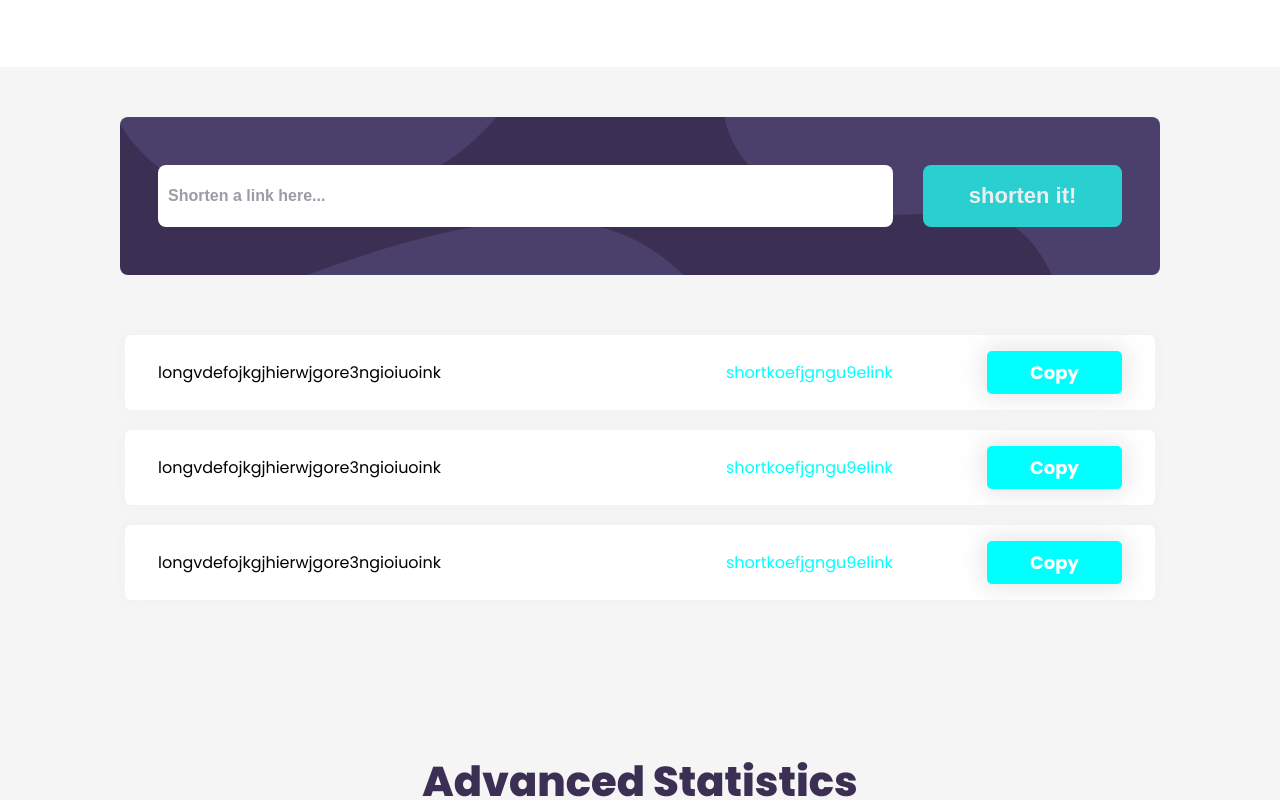
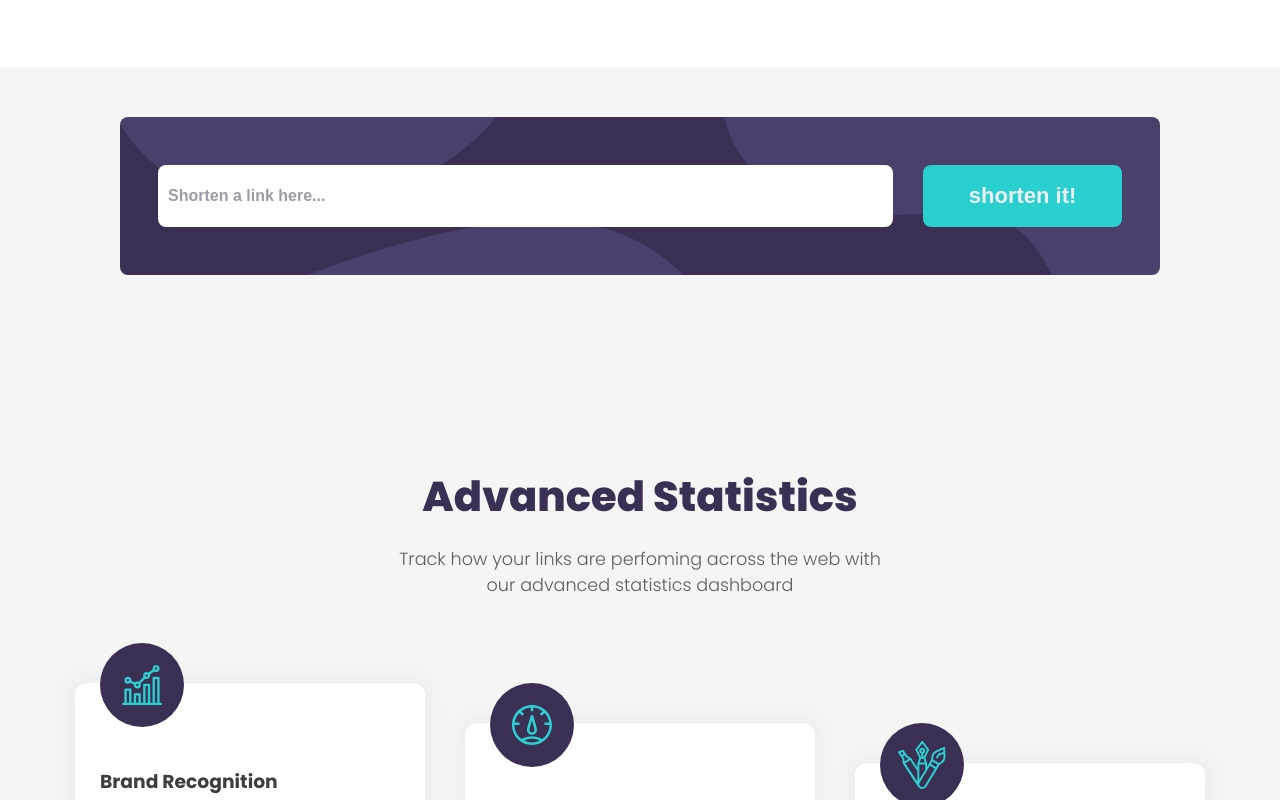
Before and after one commit to 0Kwanele0/url-shortening, a React (Create React App) app: page / in a window 1280 px wide. Shown: the part 728-1528 px from the top of the page. Built offline with nearby package versions, Linux system fonts and the light colour scheme.

Commit message:
conneted to api and local storage

```diff
--- a/src/App.js
+++ b/src/App.js
@@ -13,7 +13,7 @@ function App() {
       <Nav />
       <Showcase />
       <Url />
-      <ShowLink />
+      <ShowLink list={JSON.parse(window.localStorage.getItem('links'))} />
       <Statistics />
       <Link />
       <Footer />
--- a/src/components/ShowLink/ShowLink.js
+++ b/src/components/ShowLink/ShowLink.js
@@ -1,24 +1,26 @@
 import React from 'react'
 import './styles/showlink.css'
 
-function ShowLink() {
+function ShowLink(props) {
     return (
         <div className="show">
-            <div className="show__indi">
-                <h5 className="long-link">longvdefojkgjhierwjgore3ngioiuoink</h5>
-                <h5 className="short-link">shortkoefjgngu9elink</h5>
-                <button>Copy</button>
-           </div>
-            <div className="show__indi">
-                <h5 className="long-link">longvdefojkgjhierwjgore3ngioiuoink</h5>
-                <h5 className="short-link">shortkoefjgngu9elink</h5>
-                <button>Copy</button>
-           </div>
-            <div className="show__indi">
-                <h5 className="long-link">longvdefojkgjhierwjgore3ngioiuoink</h5>
-                <h5 className="short-link">shortkoefjgngu9elink</h5>
-                <button>Copy</button>
-           </div>
+            {props.list &&
+                props.list.map((item, key) => {
+                    console.log(item)
+                    return (
+                    <div key={key} className="show__indi">
+                            <h5 className="long-link">{item.original_link}</h5>
+                            <h5 className="short-link">{ item.short_link}</h5>
+                            <button onClick={(e) => {
+                                e.preventDefault()
+                                navigator.clipboard.writeText(item.short_link)
+                            }
+                        }>Copy</button>
+                    </div>
+                    )
+                })
+            }
+
         </div>
     )
 }
--- a/src/components/url/Url.js
+++ b/src/components/url/Url.js
@@ -1,13 +1,35 @@
-import React from 'react'
+import React,{useState} from 'react'
 import './styles/url.css'
 
 function Url() {
+    let [link, setlink] = useState("")
+    let mystore = window.localStorage
+
+    function shorten(ev) {
+        let links = []
+        ev.preventDefault()
+        fetch(`https://api.shrtco.de/v2/shorten?url=${link}`)
+        .then(res => res.json())
+        .then(data => {
+            links = JSON.parse(mystore.getItem('links')) || []
+            links.push(data.result)
+            mystore.setItem('links', JSON.stringify(links))
+            let stored = JSON.parse(mystore.getItem('links'))
+            window.location.reload()
+            console.log(stored)
+        })
+        setlink("")
+    }
+
+    function change(e) {
+        setlink(e.target.value)
+    }
     return (
         <div className="url">
             <div className="url__input">
-                <form>
-                    <input placeholder="Shorten a link here..."/>
-                    <button>shorten it!</button>
+                <form onSubmit={shorten}>
+                    <input type="url" required={true} onChange={change} value={link} placeholder="Shorten a link here..."/>
+                    <button type="submit">shorten it!</button>
                 </form>
             </div>
             <div className="url__list">
```
